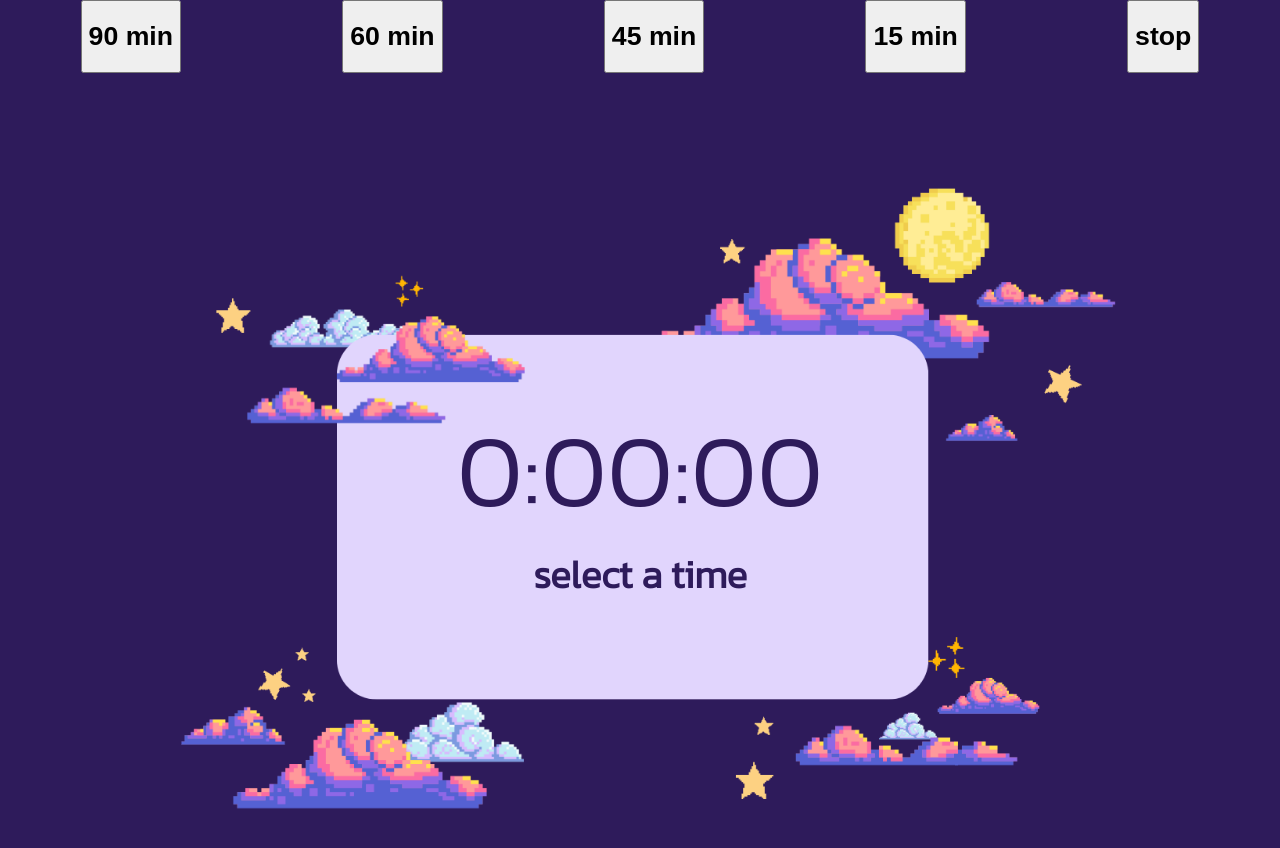
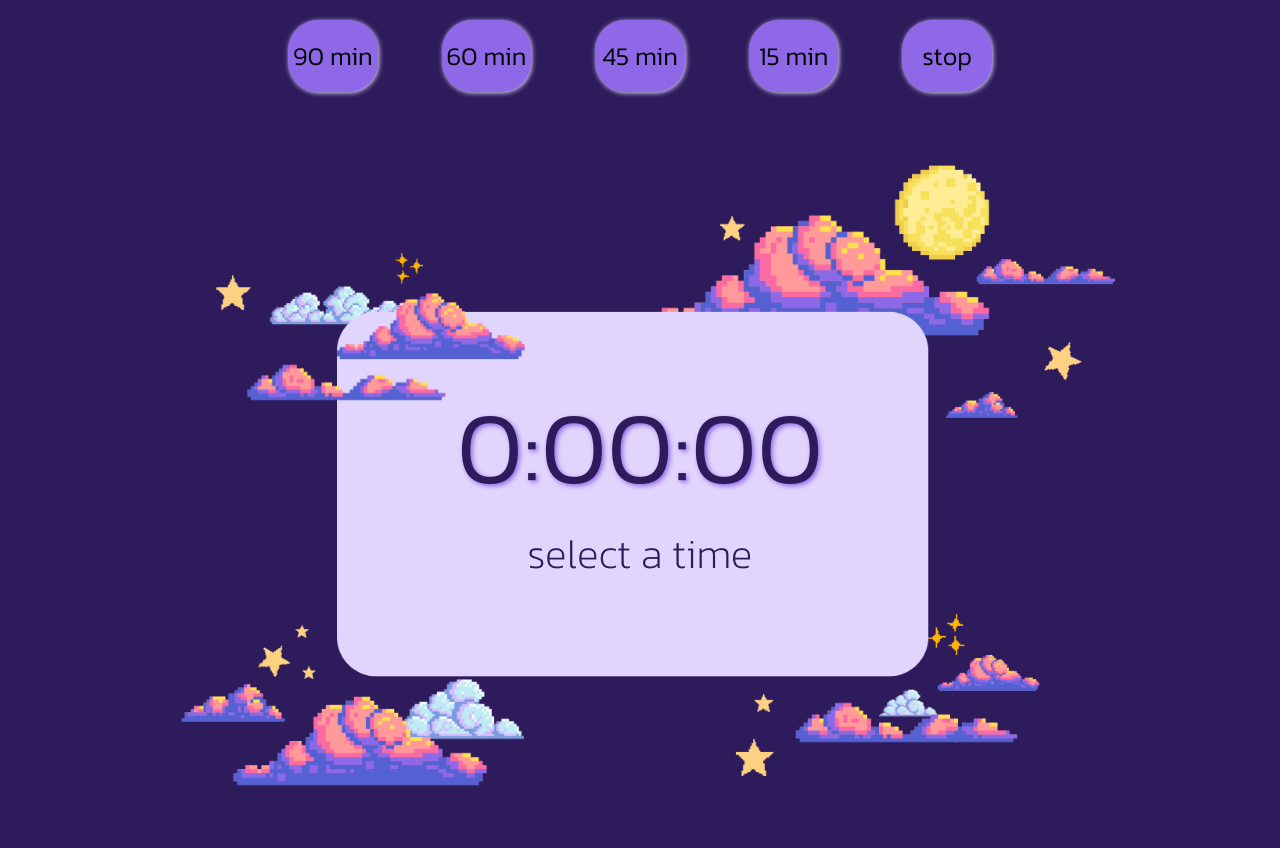
Before and after one commit to elissamaine/cute-productivity-timer, a React (Create React App) app: page / in a window 1280 px wide. Shown: the top 848 px of the page. Built offline with nearby package versions, Linux system fonts and the light colour scheme.

Commit message:
added basic styling to the selection buttons

```diff
--- a/src/App.scss
+++ b/src/App.scss
@@ -6,4 +6,8 @@ body {
   font-family: 'Kanit', sans-serif;
   display: flex;
   flex-direction: column;
+
+  .root {
+    position: relative;
+  }
 }
--- a/src/Timer.scss
+++ b/src/Timer.scss
@@ -1,9 +1,31 @@
 .selection {
-  width: 100%;
+  position: absolute;
+  z-index: 99;
+  width: 60%;
+  right: 20%;
+  top: 20px;
   display: flex;
   align-items: end;
   justify-content: space-around;
 
+  button {
+    background-color: #8E68E6;
+    width: 7vw;
+    border-radius: 30px;
+    border: none;
+    margin: 0;
+    padding: 0;
+    text-align: inherit;
+    appearance: none;
+    box-shadow: 1px 1px 5px #E1D5FD;
+    text-align: center;
+
+    h1 {
+      font-family: 'Kanit', sans-serif;
+      font-size: 2vw;
+      font-weight: 300;
+    }
+  }
 }
 
 .timer {
@@ -12,6 +34,7 @@
   .img {
     position: absolute;
     left: 10%;
+    top: 50px;
     width: 80%;
 
     img {
@@ -34,10 +57,12 @@
         font-size: 8vw;
         font-weight: 300;
         margin: 0;
+        text-shadow: 2px 2px 5px #8E68E6;
       }
 
       h2 {
-        font-size: 3vw;
+        font-weight: 200;
+        font-size: 3.2vw;
         margin: 0;
         text-align: center;
       }
```
